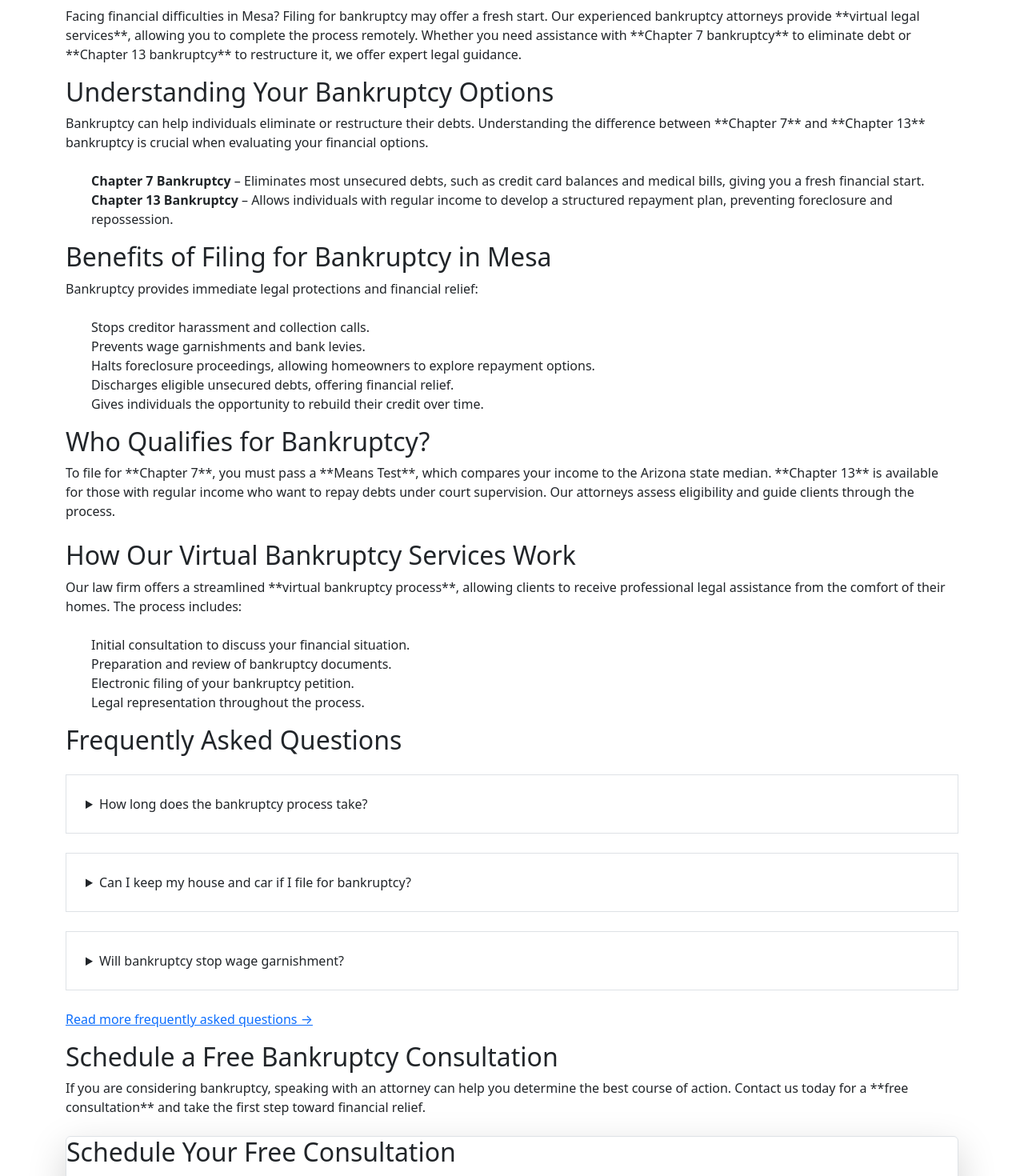
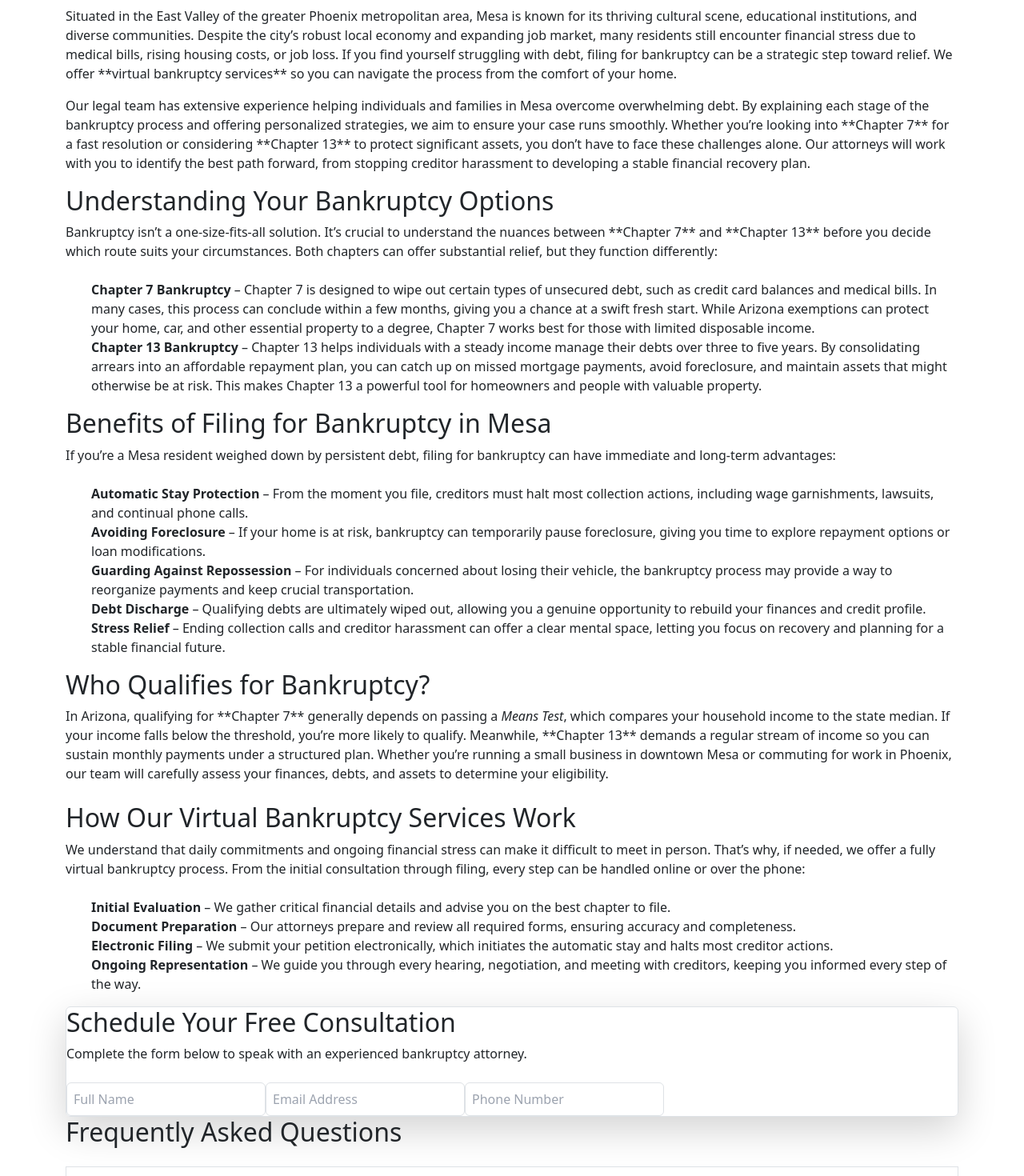
Before and after one commit to caseyy2003/next.js-az-gyr-bksite, a Next.js app: page /bankruptcy-attorney-mesa in a window 1280 px wide. Shown: the part 320-1790 px from the top of the page at 80% size. Built offline with nearby package versions, Linux system fonts and the light colour scheme.

Commit message:
added to tucson and mesa pages, added words to contact page

```diff
--- a/src/app/arizona-bankruptcy-lawyers-blog/chapter-7-vs-chapter-13-bankruptcy/page.tsx
+++ b/src/app/arizona-bankruptcy-lawyers-blog/chapter-7-vs-chapter-13-bankruptcy/page.tsx
@@ -29,7 +29,7 @@ const DifferencesBetweenChapter7AndChapter13Page = () => {
   return (
     <div className="container mx-auto p-6">
       <h1 className="text-3xl font-bold mb-4">
-       Chapter 7 vs Chapter 13 Bankruptcy: Key Differences Explained
+       Chapter 7 vs Chapter 13 Bankruptcy: Key Differences
       </h1>
       <p className="text-gray-600 text-sm">
         Published on April 15, 2025 by <strong>Casey Yontz</strong>, Bankruptcy Attorney
--- a/src/app/arizona-bankruptcy-lawyers-blog/people-unaffordable-car-loans/page.tsx
+++ b/src/app/arizona-bankruptcy-lawyers-blog/people-unaffordable-car-loans/page.tsx
@@ -30,7 +30,7 @@ const CarsCantAffordPage = () => {
     <div className="container mx-auto p-6">
       {/* Page Content */}
       <h1 className="text-3xl font-bold mb-4">
-        When Dreams Outpace Reality: The Startling Statistics Behind Buying Cars People Can&#39;t Afford
+        The Scary Statistics of People Buying Cars They Can&#39;t Afford
       </h1>
       <p className="text-gray-600 text-sm">
         Published on March 2, 2025 by <strong>Casey Yontz</strong>, Bankruptcy Attorney
--- a/src/app/bankruptcy-attorney-mesa/page.tsx
+++ b/src/app/bankruptcy-attorney-mesa/page.tsx
@@ -12,66 +12,94 @@ const MesaBankruptcyPage = () => {
       {/* Page Content */}
       <h1 className="text-3xl font-bold mb-4">Bankruptcy Attorney in Mesa</h1>
       <p className="mb-6 text-lg">
-        Facing financial difficulties in Mesa? Filing for bankruptcy may offer a fresh start. Our experienced bankruptcy attorneys provide **virtual legal services**, allowing you to complete the process remotely. Whether you need assistance with **Chapter 7 bankruptcy** to eliminate debt or **Chapter 13 bankruptcy** to restructure it, we offer expert legal guidance.
+        Situated in the East Valley of the greater Phoenix metropolitan area, Mesa is known for its thriving cultural scene, educational institutions, and diverse communities. Despite the city’s robust local economy and expanding job market, many residents still encounter financial stress due to medical bills, rising housing costs, or job loss. If you find yourself struggling with debt, filing for bankruptcy can be a strategic step toward relief. We offer **virtual bankruptcy services** so you can navigate the process from the comfort of your home.
+      </p>
+      <p className="mb-6 text-lg">
+        Our legal team has extensive experience helping individuals and families in Mesa overcome overwhelming debt. By explaining each stage of the bankruptcy process and offering personalized strategies, we aim to ensure your case runs smoothly. Whether you’re looking into **Chapter 7** for a fast resolution or considering **Chapter 13** to protect significant assets, you don’t have to face these challenges alone. Our attorneys will work with you to identify the best path forward, from stopping creditor harassment to developing a stable financial recovery plan.
       </p>
 
       <h2 className="text-2xl font-semibold mt-6">Understanding Your Bankruptcy Options</h2>
       <p className="mb-4">
-        Bankruptcy can help individuals eliminate or restructure their debts. Understanding the difference between **Chapter 7** and **Chapter 13** bankruptcy is crucial when evaluating your financial options.
+        Bankruptcy isn’t a one-size-fits-all solution. It’s crucial to understand the nuances between **Chapter 7** and **Chapter 13** before you decide which route suits your circumstances. Both chapters can offer substantial relief, but they function differently:
       </p>
       <ul className="list-disc ml-6">
-        <li><strong>Chapter 7 Bankruptcy</strong> – Eliminates most unsecured debts, such as credit card balances and medical bills, giving you a fresh financial start.</li>
-        <li><strong>Chapter 13 Bankruptcy</strong> – Allows individuals with regular income to develop a structured repayment plan, preventing foreclosure and repossession.</li>
+        <li>
+          <strong>Chapter 7 Bankruptcy</strong> – Chapter 7 is designed to wipe out certain types of unsecured debt, such as credit card balances and medical bills. In many cases, this process can conclude within a few months, giving you a chance at a swift fresh start. While Arizona exemptions can protect your home, car, and other essential property to a degree, Chapter 7 works best for those with limited disposable income.
+        </li>
+        <li>
+          <strong>Chapter 13 Bankruptcy</strong> – Chapter 13 helps individuals with a steady income manage their debts over three to five years. By consolidating arrears into an affordable repayment plan, you can catch up on missed mortgage payments, avoid foreclosure, and maintain assets that might otherwise be at risk. This makes Chapter 13 a powerful tool for homeowners and people with valuable property.
+        </li>
       </ul>
 
       <h2 className="text-2xl font-semibold mt-6">Benefits of Filing for Bankruptcy in Mesa</h2>
       <p className="mb-4">
-        Bankruptcy provides immediate legal protections and financial relief:
+        If you’re a Mesa resident weighed down by persistent debt, filing for bankruptcy can have immediate and long-term advantages:
       </p>
       <ul className="list-disc ml-6">
-        <li>Stops creditor harassment and collection calls.</li>
-        <li>Prevents wage garnishments and bank levies.</li>
-        <li>Halts foreclosure proceedings, allowing homeowners to explore repayment options.</li>
-        <li>Discharges eligible unsecured debts, offering financial relief.</li>
-        <li>Gives individuals the opportunity to rebuild their credit over time.</li>
+        <li>
+          <strong>Automatic Stay Protection</strong> – From the moment you file, creditors must halt most collection actions, including wage garnishments, lawsuits, and continual phone calls.
+        </li>
+        <li>
+          <strong>Avoiding Foreclosure</strong> – If your home is at risk, bankruptcy can temporarily pause foreclosure, giving you time to explore repayment options or loan modifications.
+        </li>
+        <li>
+          <strong>Guarding Against Repossession</strong> – For individuals concerned about losing their vehicle, the bankruptcy process may provide a way to reorganize payments and keep crucial transportation.
+        </li>
+        <li>
+          <strong>Debt Discharge</strong> – Qualifying debts are ultimately wiped out, allowing you a genuine opportunity to rebuild your finances and credit profile.
+        </li>
+        <li>
+          <strong>Stress Relief</strong> – Ending collection calls and creditor harassment can offer a clear mental space, letting you focus on recovery and planning for a stable financial future.
+        </li>
       </ul>
 
       <h2 className="text-2xl font-semibold mt-6">Who Qualifies for Bankruptcy?</h2>
       <p className="mb-4">
-        To file for **Chapter 7**, you must pass a **Means Test**, which compares your income to the Arizona state median. **Chapter 13** is available for those with regular income who want to repay debts under court supervision. Our attorneys assess eligibility and guide clients through the process.
+        In Arizona, qualifying for **Chapter 7** generally depends on passing a <em>Means Test</em>, which compares your household income to the state median. If your income falls below the threshold, you’re more likely to qualify. Meanwhile, **Chapter 13** demands a regular stream of income so you can sustain monthly payments under a structured plan. Whether you’re running a small business in downtown Mesa or commuting for work in Phoenix, our team will carefully assess your finances, debts, and assets to determine your eligibility.
       </p>
 
       <h2 className="text-2xl font-semibold mt-6">How Our Virtual Bankruptcy Services Work</h2>
       <p className="mb-4">
-        Our law firm offers a streamlined **virtual bankruptcy process**, allowing clients to receive professional legal assistance from the comfort of their homes. The process includes:
+        We understand that daily commitments and ongoing financial stress can make it difficult to meet in person. That’s why, if needed, we offer a fully virtual bankruptcy process. From the initial consultation through filing, every step can be handled online or over the phone:
       </p>
       <ul className="list-disc ml-6">
-        <li>Initial consultation to discuss your financial situation.</li>
-        <li>Preparation and review of bankruptcy documents.</li>
-        <li>Electronic filing of your bankruptcy petition.</li>
-        <li>Legal representation throughout the process.</li>
+        <li>
+          <strong>Initial Evaluation</strong> – We gather critical financial details and advise you on the best chapter to file.
+        </li>
+        <li>
+          <strong>Document Preparation</strong> – Our attorneys prepare and review all required forms, ensuring accuracy and completeness.
+        </li>
+        <li>
+          <strong>Electronic Filing</strong> – We submit your petition electronically, which initiates the automatic stay and halts most creditor actions.
+        </li>
+        <li>
+          <strong>Ongoing Representation</strong> – We guide you through every hearing, negotiation, and meeting with creditors, keeping you informed every step of the way.
+        </li>
       </ul>
+
+      {/* Lead Capture Form */}
+      <LeadCaptureForm />
 
       <h2 className="text-2xl font-semibold mt-6">Frequently Asked Questions</h2>
 
       <details className="border rounded-md p-4 my-4">
         <summary className="font-semibold cursor-pointer">How long does the bankruptcy process take?</summary>
         <p className="mt-2">
-          **Chapter 7 bankruptcy** typically takes **3-6 months** to complete, while **Chapter 13 bankruptcy** involves a repayment plan lasting **3-5 years**.
+          A typical <strong>Chapter 7</strong> case can be completed in around three to six months, whereas <strong>Chapter 13</strong> involves a repayment plan that spans three to five years, depending on the terms approved by the court.
         </p>
       </details>
 
       <details className="border rounded-md p-4 my-4">
         <summary className="font-semibold cursor-pointer">Can I keep my house and car if I file for bankruptcy?</summary>
         <p className="mt-2">
-          Many people can keep their home and vehicle through **Arizona’s bankruptcy exemptions** or by filing for **Chapter 13 bankruptcy**, which allows structured repayment.
+          Many homeowners can protect their residence through Arizona’s homestead exemption. Likewise, the state offers certain personal property and vehicle exemptions. In <strong>Chapter 13</strong>, you can also catch up on missed payments, making it easier to keep these essential assets.
         </p>
       </details>
 
       <details className="border rounded-md p-4 my-4">
         <summary className="font-semibold cursor-pointer">Will bankruptcy stop wage garnishment?</summary>
         <p className="mt-2">
-          Yes. Once you file for bankruptcy, the **automatic stay** goes into effect, stopping most wage garnishments immediately.
+          Yes. The <strong>automatic stay</strong> that goes into effect once you file will typically suspend wage garnishments for unsecured debts. This can help you regain control over your paycheck and pay for day-to-day expenses.
         </p>
       </details>
 
@@ -83,11 +111,8 @@ const MesaBankruptcyPage = () => {
 
       <h2 className="text-2xl font-semibold mt-6">Schedule a Free Bankruptcy Consultation</h2>
       <p className="mb-4">
-        If you are considering bankruptcy, speaking with an attorney can help you determine the best course of action. Contact us today for a **free consultation** and take the first step toward financial relief.
+        If you’re considering bankruptcy, our firm offers a <strong>free initial consultation</strong> to discuss whether Chapter 7 or Chapter 13 is the right option for you. Don’t let mounting debt keep you up at night. We’re here to help you navigate Arizona’s bankruptcy laws and guide you toward meaningful debt relief. Contact us to schedule your virtual appointment and take the next step toward a brighter financial future.
       </p>
-
-      {/* Lead Capture Form */}
-      <LeadCaptureForm />
 
       {/* Nearby Cities Section for Internal Linking */}
       <h2 className="text-2xl font-semibold mt-8">Nearby Cities We Serve</h2>
--- a/src/app/contact/page.tsx
+++ b/src/app/contact/page.tsx
@@ -23,7 +23,7 @@ const ContactPage = () => {
         We provide expert bankruptcy representation to clients across Arizona. Whether you need guidance on Chapter 7 or Chapter 13 bankruptcy, our team is ready to help.
       </p>
       <p>
-        Reach out today to schedule your <strong>free bankruptcy consultation</strong> and take the first step toward financial freedom.
+        Reach out today to schedule your <strong>free bankruptcy consultation</strong> and take the first step toward financial freedom. Whether you are struggling with debt and have an urgent financial issue, or you are simply looking for more information about your options, we are here to help you understand your options. Our lawyers have decades of experience with bankruptcy and can guide you through every step of the way.
       </p>
 
       {/* Contact Grid */}
```
Also changed, not shown: src/app/bankruptcy-attorney-tucson/page.tsx (+34 -10 lines), src/app/metadata.ts (+7 -7 lines).
